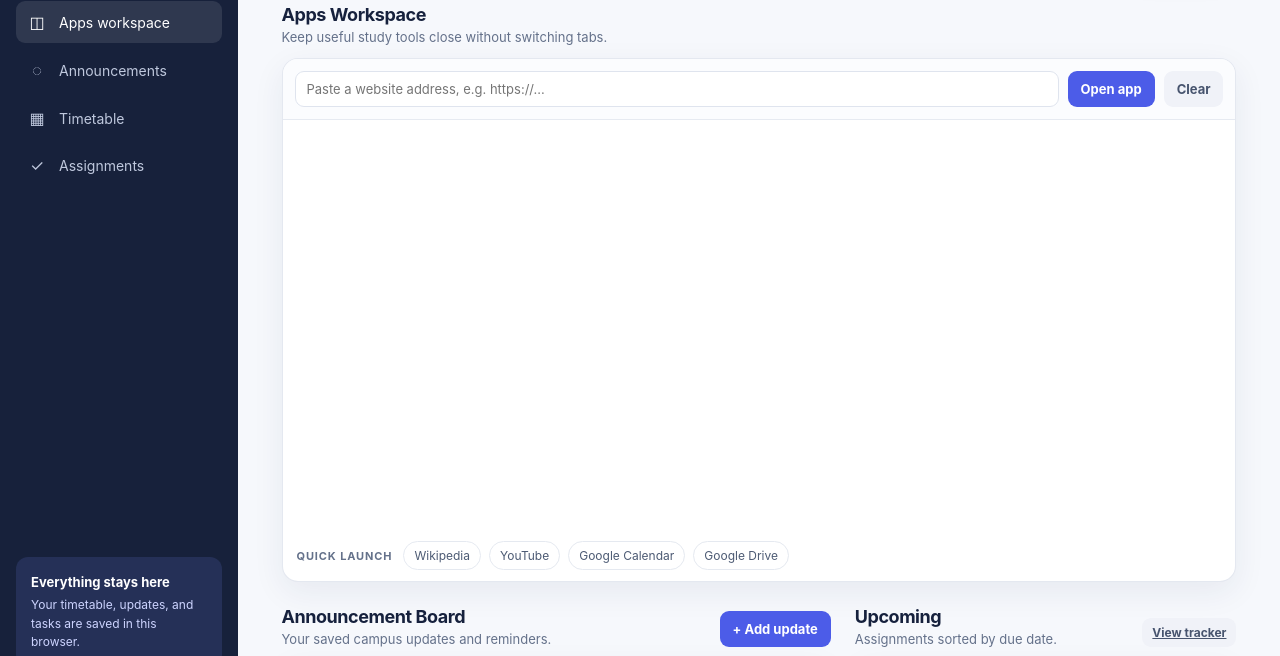
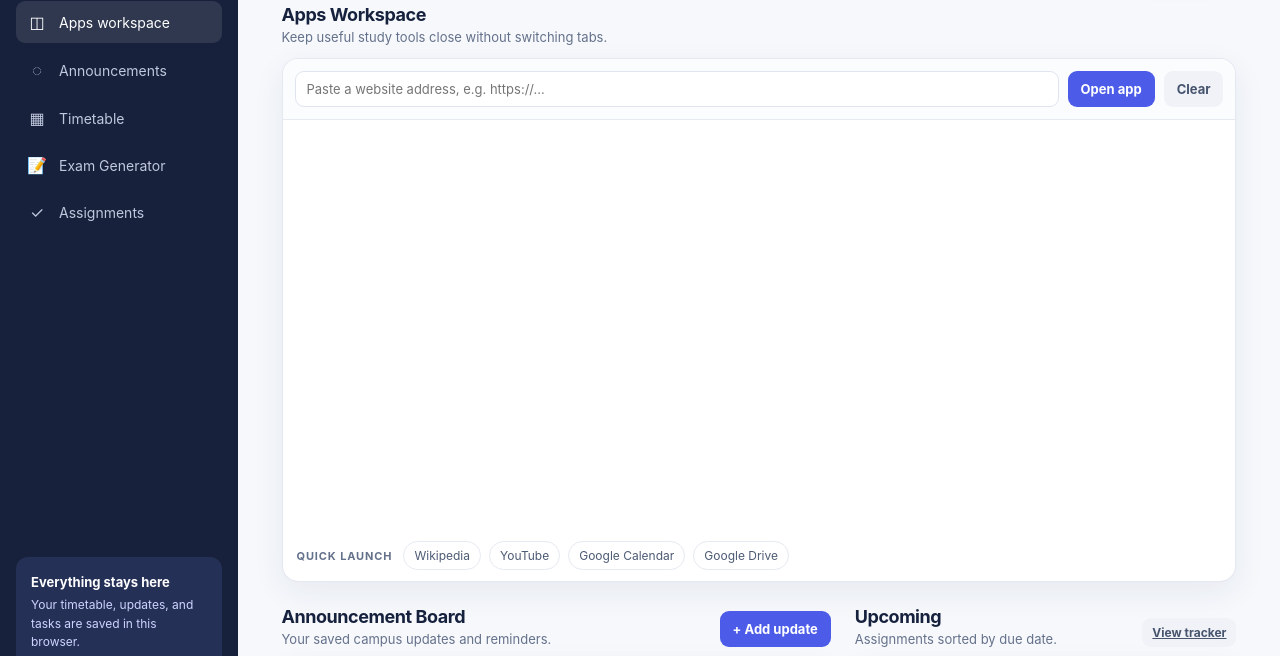
Before and after one commit to noahjydn/mywebsite, a plain HTML site: page index.html in a window 1280 px wide. Shown: the part 108-764 px from the top of the page. Drawn offline with Linux system fonts and the light colour scheme.

Commit message:
Update index.html

```diff
--- a/index.html
+++ b/index.html
@@ -179,6 +179,7 @@
         <a class="active" href="#workspace"><span class="nav-icon">◫</span><span>Apps workspace</span></a>
         <a href="#announcements"><span class="nav-icon">◌</span><span>Announcements</span></a>
         <a href="#timetable"><span class="nav-icon">▦</span><span>Timetable</span></a>
+        <a href="#examGen"><span class="nav-icon">📝</span><span>Exam Generator</span></a>
         <a href="#tracker"><span class="nav-icon">✓</span><span>Assignments</span></a>
       </nav>
       <div class="sidebar-note"><strong>Everything stays here</strong>Your timetable, updates, and tasks are saved in this browser.</div>
```
